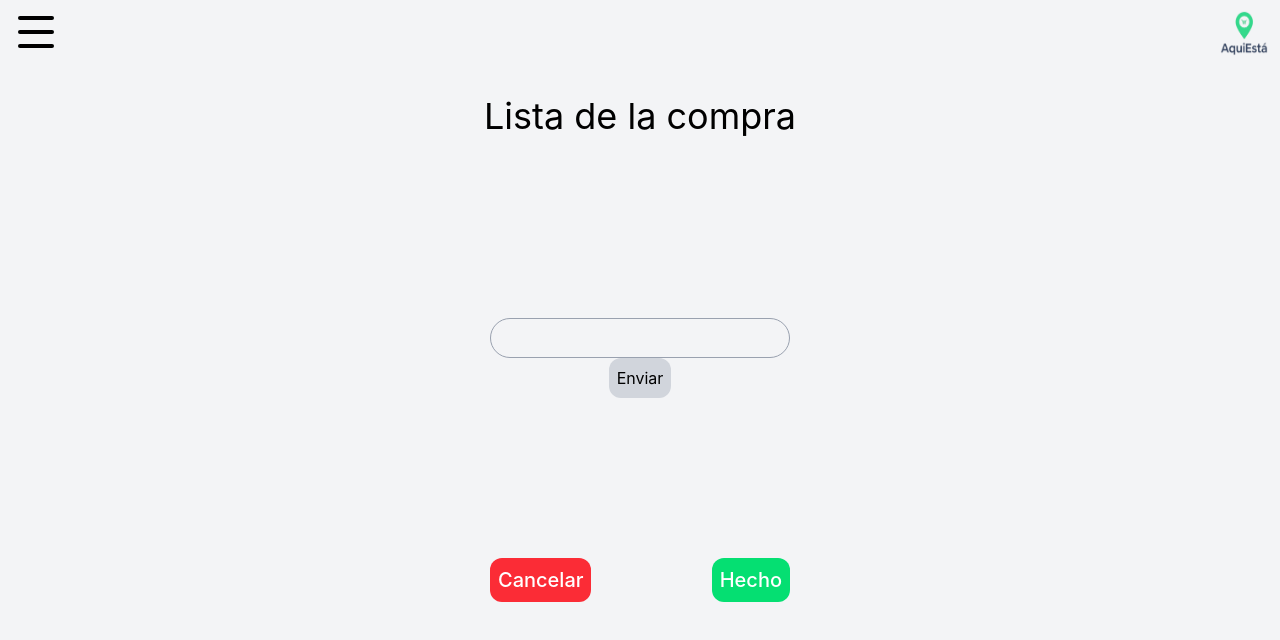
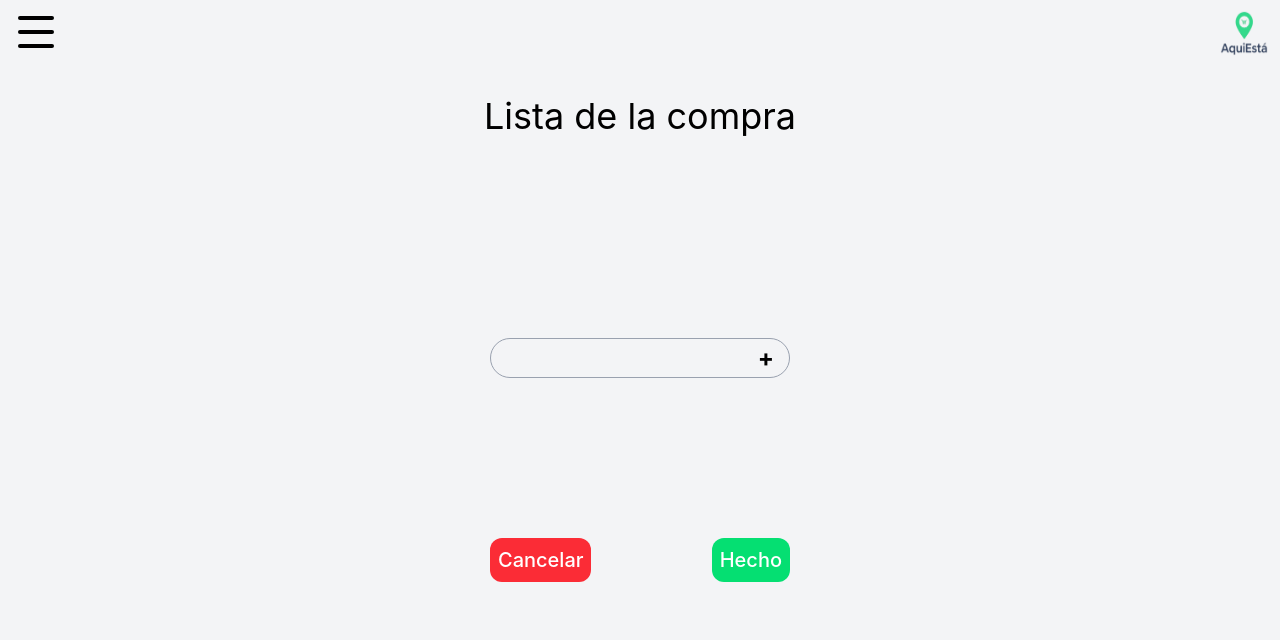
Before and after one commit to MohamedElouariachi02/aqui_esta, a React (Vite) app: page /listaCompra in a window 1280 px wide. Both pictures are taken after a click on the button "+ Crear lista". Shown: the top 640 px of the page. Built offline with nearby package versions, Linux system fonts and the light colour scheme.

Commit message:
Mejoras en el diseño del input de productos

```diff
--- a/src/pages/ListaCompra.jsx
+++ b/src/pages/ListaCompra.jsx
@@ -2,19 +2,6 @@ import '../App.css'
 import {useState} from "react";
 import { FaEdit } from "react-icons/fa";
 import { MdDelete } from "react-icons/md";
-
-const items = [
-    {name: "Producto1"},
-    {name: "Producto2"},
-    {name: "Producto3"},
-    {name: "Producto4"},
-    {name: "Producto5"},
-    {name: "Producto6"},
-    {name: "Producto7"},
-    {name: "Producto8"},
-    {name: "Producto9"},
-];
-
 
 function addList(lista, item)
 {
@@ -32,18 +19,27 @@ function ListaCompra() {
             {crearLista && (
                 <div className="bg-gray-100 fixed inset-0 mt-40">
                     <div className="flex flex-col justify-center items-center h-full">
-                        <input className="border rounded-full border-gray-400 w-75 h-10 pl-4"
-                               value={newItem}
-                               onChange={(e) => setNewItem(e.target.value)}/>
-                        <button className="bg-gray-300 p-2 rounded-xl top-20"
-                        onClick={() => {
-                            addList(lista, newItem);
-                            setNewItem("")
-                        }}>Enviar</button>
+                        <div className="relative w-75 items-center flex">
+                            <button className="p-2 rounded-xl absolute right-2 font-bold text-2xl"
+                                    onClick={() => {
+                                        addList(lista, newItem);
+                                        setNewItem("")
+                                    }}>+</button>
+                            <input className="border rounded-full border-gray-400 w-full h-10 pl-4" onKeyDown={(e) => {
+                                if (e.key === "Enter") {
+                                    addList(lista, newItem)
+                                    setNewItem("")
+
+                                }
+                            }}
+                                   value={newItem}
+                                   onChange={(e) => setNewItem(e.target.value)}/>
+                        </div>
+
                         <div className="flex flex-col justify-start w-60 mt-10 gap-y-4 overflow-auto" >
                             {lista.map(item => (
                                 <label className="flex text-lg font-medium gap-x-2 items-center" key={item.name}>
-                                    <input type={"checkbox"} className="size-4"/>
+                                    <input type={"checkbox"} className="size-4 accent-green-400"/>
                                     {item.name}
                                 </label>
                             ))}
@@ -53,7 +49,10 @@ function ListaCompra() {
                                 setLista([]);
                                 setCrearLista(false)
                             }}>Cancelar</button>
-                            <button className="bg-green-400 p-2 rounded-xl" onClick={() => setCrearLista(false)}>Hecho</button>
+                            <button className="bg-green-400 p-2 rounded-xl" onClick={() => {
+                                setCrearLista(false);
+                                setNewItem("")
+                            }}>Hecho</button>
                         </div>
                     </div>
                 </div>
```
